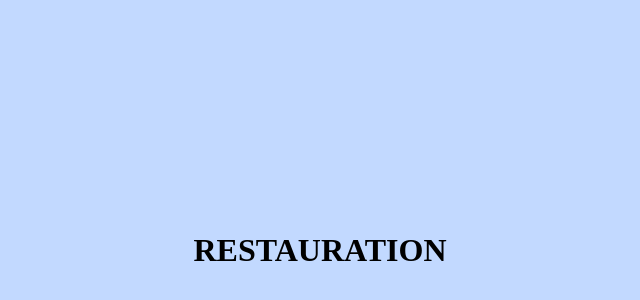
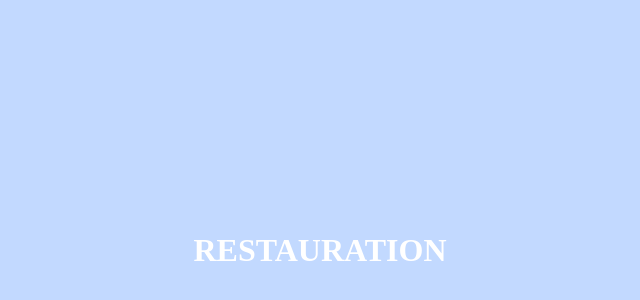
Before and after one commit to maxiyems/classFood, a plain HTML site: page index.html in a window 1280 px wide. Shown: the part 42-342 px from the top of the page, without its empty margins (320-960 px from the left). Drawn offline with Linux system fonts and the light colour scheme.

Commit message:
modification de la couleur du text en blanc

```diff
--- a/index.html
+++ b/index.html
@@ -5,6 +5,6 @@
         <title></title>
     </head>
     <body style="background-color:#C2D9FF">
-        <h1 style ="padding-top :20%; padding-bottom:20%; text-align:center;" >RESTAURATION</h1>
+        <h1 style ="padding-top :20%; padding-bottom:20%; text-align:center; color : #ffffff" >RESTAURATION</h1>
     </body>
 </html>
```
